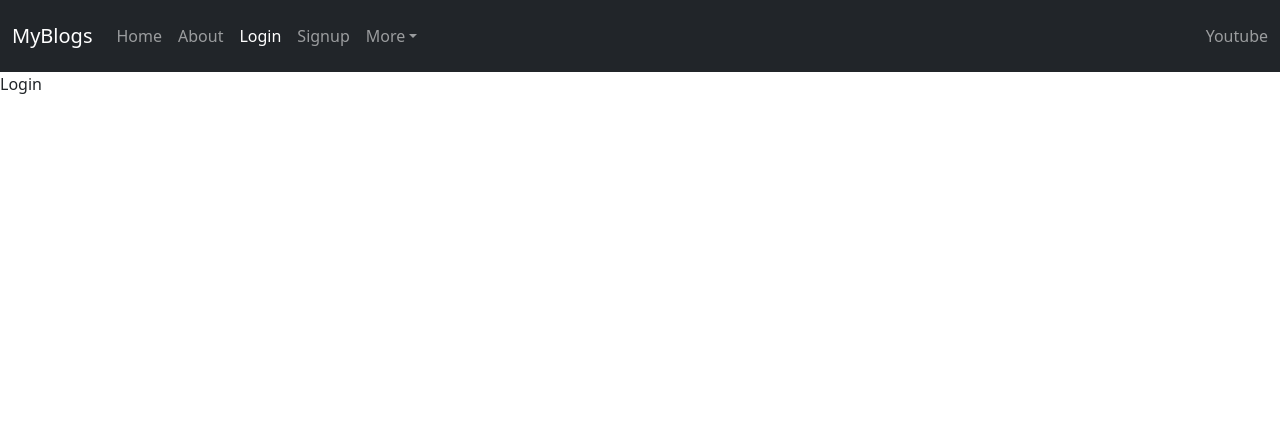
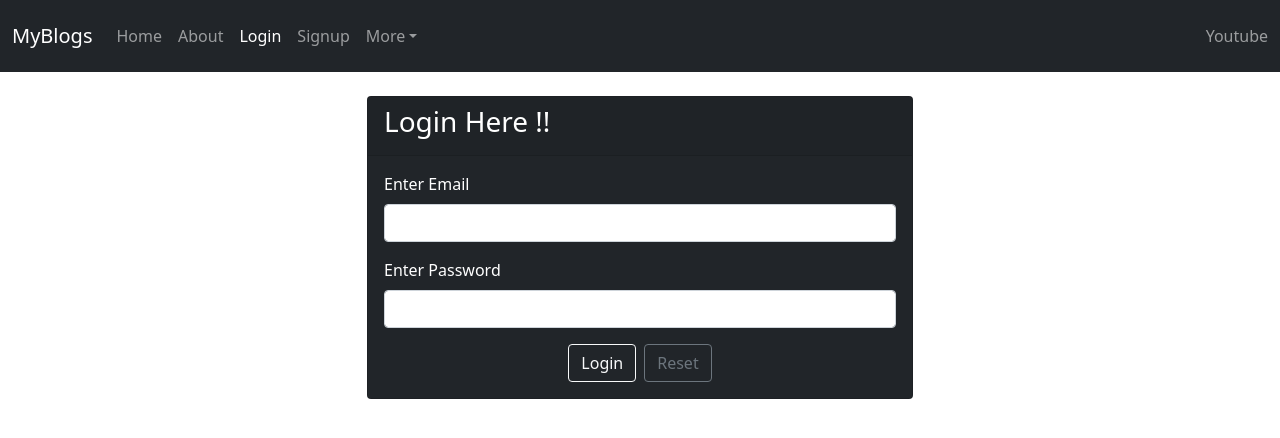
Before and after one commit to DavidMukhiya/blog-application, a React (Create React App) app in the folder blog-application-frontend/: page /login in a window 1280 px wide. Shown: the top 438 px of the page. Built offline with nearby package versions, Linux system fonts and the light colour scheme; the HTML template or start-up script is replaced by a standard one.

Commit message:
added login form

```diff
--- a/blog-application-frontend/src/pages/Login.js
+++ b/blog-application-frontend/src/pages/Login.js
@@ -1,8 +1,43 @@
 import React from 'react'
+import { Container, Row, Col, Card, CardHeader, CardBody, Form, FormGroup, Label, Input, Button } from 'reactstrap'
 
 const Login = () => {
   return (
-    <div>Login</div>
+    <Container>
+      <Row className='mt-4' >
+        <Col lg={{size:6, offset:3}} >
+          <Card color='dark' inverse>
+            <CardHeader>
+             <h3>Login Here !!</h3>
+            </CardHeader>
+            <CardBody>
+              <Form>
+                {/* Email Field */}
+                <FormGroup>
+                  <Label for='email' >
+                    Enter Email
+                  </Label>
+                  <Input type='text' id='email'/>
+                </FormGroup>
+
+                {/* Password Field */}
+                <FormGroup>
+                  <Label for='password'>
+                    Enter Password
+                  </Label>
+                  <Input type='password' id='password' />
+                </FormGroup>
+
+                <Container className='text-center'>
+                  <Button outline color='light' >Login</Button>
+                  <Button className='ms-2' color='secondary' type='reset' outline>Reset</Button>
+                </Container>
+              </Form>
+            </CardBody>
+          </Card>
+        </Col>
+      </Row>
+    </Container>
   )
 }
 
```
